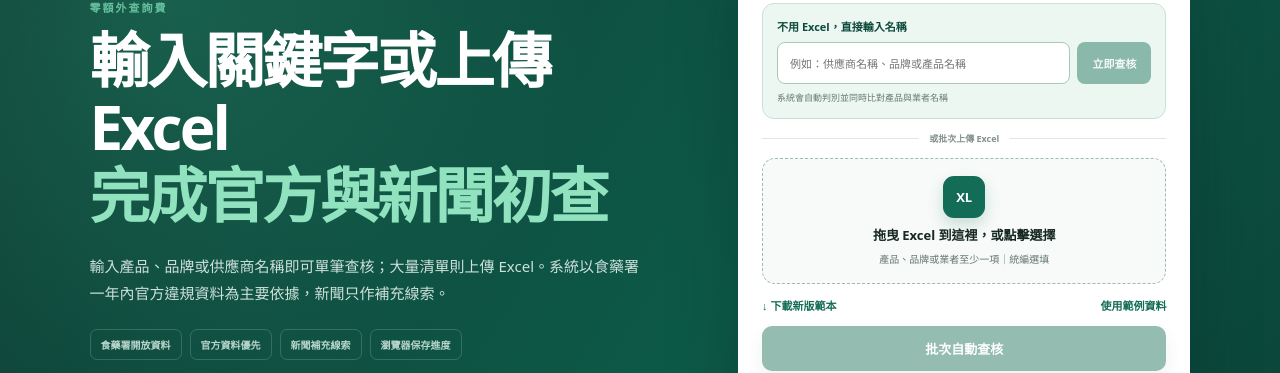
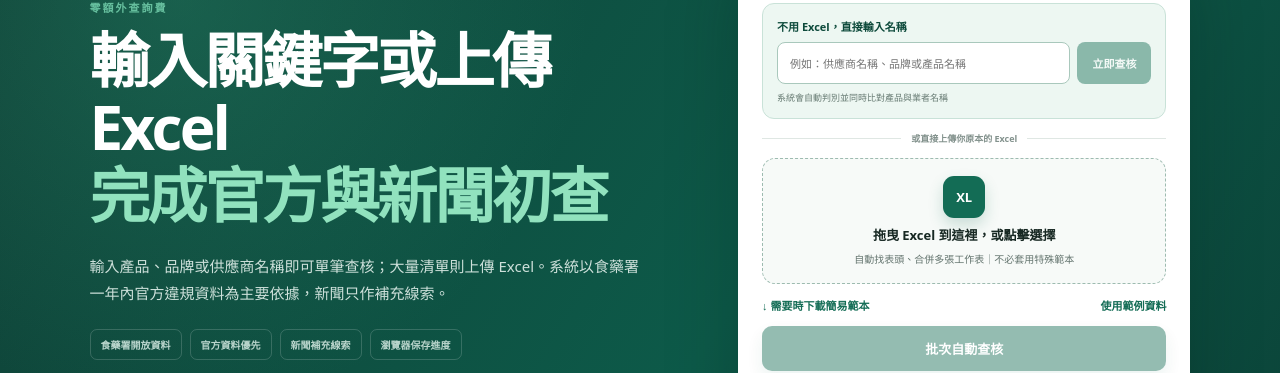
Before and after one commit to what0369/food-compliance-checker, a React (Vite) app: page / in a window 1280 px wide. Shown: the part 200-573 px from the top of the page. Built offline with nearby package versions, Linux system fonts and the light colour scheme.

Commit message:
支援直接匯入原始提案 Excel

```diff
--- a/src/App.tsx
+++ b/src/App.tsx
@@ -34,7 +34,43 @@ const clean = (value: unknown) => String(value ?? "").trim();
 const compact = (value: string) => value.toLowerCase().replace(/[\s　\p{P}\p{S}]/gu, "");
 const companyCore = (value: string) => compact(value).replace(/股份有限公司|有限公司|企業社|商行|公司$/g, "");
 const nonEmpty = (value: string) => value.length > 0;
-function findValue(row: Record<string, unknown>, names: string[]) { const key = Object.keys(row).find((item) => names.some((name) => item.replace(/\s/g, "").includes(name))); return key ? clean(row[key]) : ""; }
+const normalizedHeader = (value: string) => value.replace(/[\s　]/g, "").replace(/[／/]/g, "／");
+function findValue(row: Record<string, unknown>, names: string[]) {
+  const keys = Object.keys(row);
+  for (const name of names) {
+    const target = normalizedHeader(name);
+    const key = keys.find((item) => normalizedHeader(item).includes(target));
+    if (key && clean(row[key])) return clean(row[key]);
+  }
+  return "";
+}
+function parseWorkbookRows(workbook: XLSX.WorkBook) {
+  const productHeaders = ["品項名稱", "產品名稱", "子產品名稱", "商品名稱", "品名"];
+  const partyHeaders = ["品牌完整名稱", "供應商名稱", "公司登記名稱", "商戶名稱", "商家名稱", "業者名稱"];
+  const parsed: UploadRow[] = [];
+  const matchedSheets: string[] = [];
+  for (const sheetName of workbook.SheetNames) {
+    const sheet = workbook.Sheets[sheetName];
+    const preview = XLSX.utils.sheet_to_json<unknown[]>(sheet, { header: 1, defval: "", range: 0 }).slice(0, 20);
+    const headerIndex = preview.findIndex((cells) => {
+      const headers = cells.map((cell) => normalizedHeader(clean(cell)));
+      return productHeaders.some((name) => headers.some((header) => header.includes(normalizedHeader(name)))) && partyHeaders.some((name) => headers.some((header) => header.includes(normalizedHeader(name))));
+    });
+    if (headerIndex < 0) continue;
+    const raw = XLSX.utils.sheet_to_json<Record<string, unknown>>(sheet, { defval: "", range: headerIndex });
+    const rows = raw.map((row) => ({
+      product: findValue(row, ["品項名稱", "產品名稱", "子產品名稱", "商品名稱", "品名", "產品", "商品"]),
+      supplier: findValue(row, ["商戶名稱(提案公司二)", "公司登記名稱", "供應商名稱", "供應商", "業者名稱", "公司名稱", "業者"]),
+      brand: findValue(row, ["品牌完整名稱", "商家名稱", "品牌名稱", "品牌"]),
+      manufacturer: findValue(row, ["製造商／進口商名稱", "製造商/進口商名稱", "製造商", "進口商"]),
+      taxId: findValue(row, ["統一編號", "統編"]),
+      adUrl: findValue(row, ["商品／廣告網址", "商品/廣告網址", "廣告網址", "商品網址", "網址"]),
+      claimText: findValue(row, ["購物頁宣稱文字", "廣告宣稱文字", "宣稱文字", "廣告文字"]),
+    })).filter((row) => row.product || row.supplier || row.brand || row.manufacturer);
+    if (rows.length) { parsed.push(...rows); matchedSheets.push(sheetName); }
+  }
+  return { parsed, matchedSheets };
+}
 function makeQuery(row: UploadRow) { return [...new Set([row.keyword, row.brand, row.product, row.supplier, row.manufacturer].filter(Boolean))].slice(0, 3).join(" "); }
 function newsKey(row: UploadRow) { return row.keyword || row.supplier || row.manufacturer || row.brand || row.product; }
 function newsMatches(row: UploadRow, items: NewsItem[]) {
@@ -114,11 +150,9 @@ export default function Home() {
     try {
       if (file.size > 10 * 1024 * 1024) throw new Error("檔案超過 10 MB 上限。");
       const workbook = XLSX.read(await file.arrayBuffer(), { type: "array", cellDates: true });
-      const targetName = workbook.SheetNames.find((name) => name.includes("網站查核匯入")) || workbook.SheetNames[0];
-      const raw = XLSX.utils.sheet_to_json<Record<string, unknown>>(workbook.Sheets[targetName], { defval: "" });
-      const parsed = raw.map((row) => ({ product: findValue(row, ["產品名稱", "子產品名稱", "產品", "品名", "商品"]), supplier: findValue(row, ["供應商名稱", "供應商", "業者名稱", "公司名稱", "業者"]), brand: findValue(row, ["品牌完整名稱", "品牌名稱", "品牌"]), manufacturer: findValue(row, ["製造商／進口商名稱", "製造商/進口商名稱", "製造商", "進口商"]), taxId: findValue(row, ["統一編號", "統編"]), adUrl: findValue(row, ["商品／廣告網址", "商品/廣告網址", "廣告網址", "商品網址", "網址"]), claimText: findValue(row, ["購物頁宣稱文字", "廣告宣稱文字", "宣稱文字", "廣告文字"]) })).filter((row) => row.product || row.supplier || row.brand || row.manufacturer);
-      if (!parsed.length) throw new Error("找不到產品、品牌、供應商或製造商欄位。");
-      setRows(parsed); setResults([]); setFileName(file.name); setProgress("");
+      const { parsed, matchedSheets } = parseWorkbookRows(workbook);
+      if (!parsed.length) throw new Error("無法自動辨識資料表。請確認表內有品項／產品名稱，以及品牌、商戶或供應商名稱。");
+      setRows(parsed); setResults([]); setFileName(file.name); setProgress(`已自動辨識 ${matchedSheets.length} 張資料表（${matchedSheets.join("、")}），共 ${parsed.length.toLocaleString()} 筆。`);
       const saved = localStorage.getItem(STORAGE_KEY);
       if (saved) {
         const data = JSON.parse(saved) as { fileName: string; rowCount: number; results: Result[] };
@@ -259,15 +293,15 @@ export default function Home() {
 <small>系統會自動判別並同時比對產品與業者名稱</small>
 </div>
 <div className="or-divider">
-<span>或批次上傳 Excel</span>
+<span>或直接上傳你原本的 Excel</span>
 </div>
 <button className={`dropzone ${fileName && !rows[0]?.keyword ? "has-file" : ""}`} onClick={() => inputRef.current?.click()} onDragOver={(e) => e.preventDefault()} onDrop={(e) => { e.preventDefault(); const file = e.dataTransfer.files[0]; if (file) readFile(file); }}>
 <input ref={inputRef} type="file" accept=".xlsx,.xls,.csv" hidden onChange={(e) => e.target.files?.[0] && readFile(e.target.files[0])}/>
 <span className="file-icon">{fileName && !rows[0]?.keyword ? "✓" : "XL"}</span>
 <strong>{fileName && !rows[0]?.keyword ? fileName : "拖曳 Excel 到這裡，或點擊選擇"}</strong>
-<small>{fileName && !rows[0]?.keyword ? `已讀取 ${rows.length} 筆有效資料` : "產品、品牌或業者至少一項｜統編選填"}</small>
+<small>{fileName && !rows[0]?.keyword ? `已讀取 ${rows.length} 筆有效資料` : "自動找表頭、合併多張工作表｜不必套用特殊範本"}</small>
 </button>{error && <p className="error">{error}</p>}{sourceWarning && <p className="warning-box">{sourceWarning}</p>}<div className="upload-actions">
-<button className="text-btn" onClick={downloadTemplate}>↓ 下載新版範本</button>
+<button className="text-btn" onClick={downloadTemplate}>↓ 需要時下載簡易範本</button>
 <button className="text-btn" onClick={useSample}>使用範例資料</button>
 </div>
 <button className="primary" disabled={!rows.length || loading || Boolean(rows[0]?.keyword)} onClick={runCheck}>{loading ? <>
```
